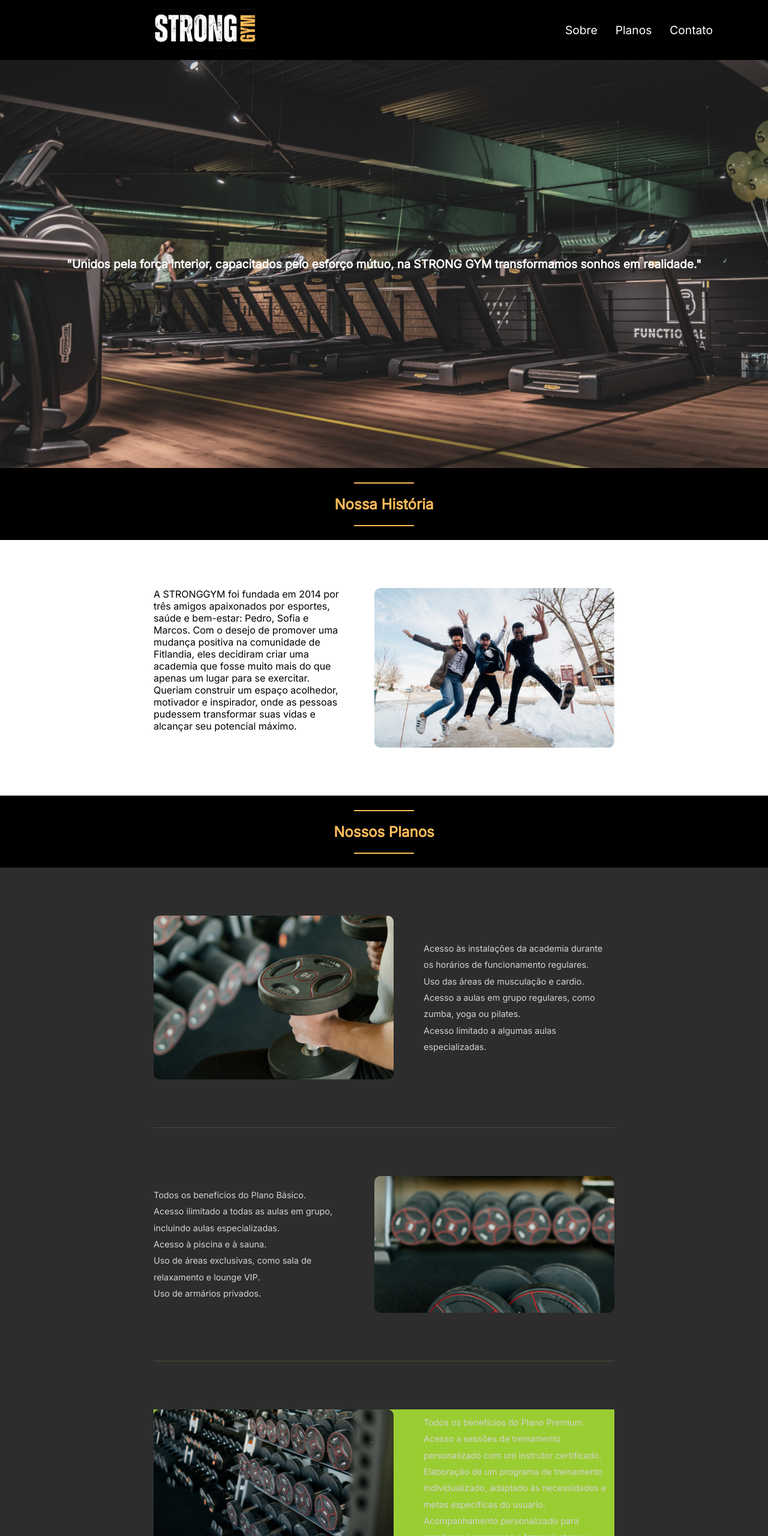
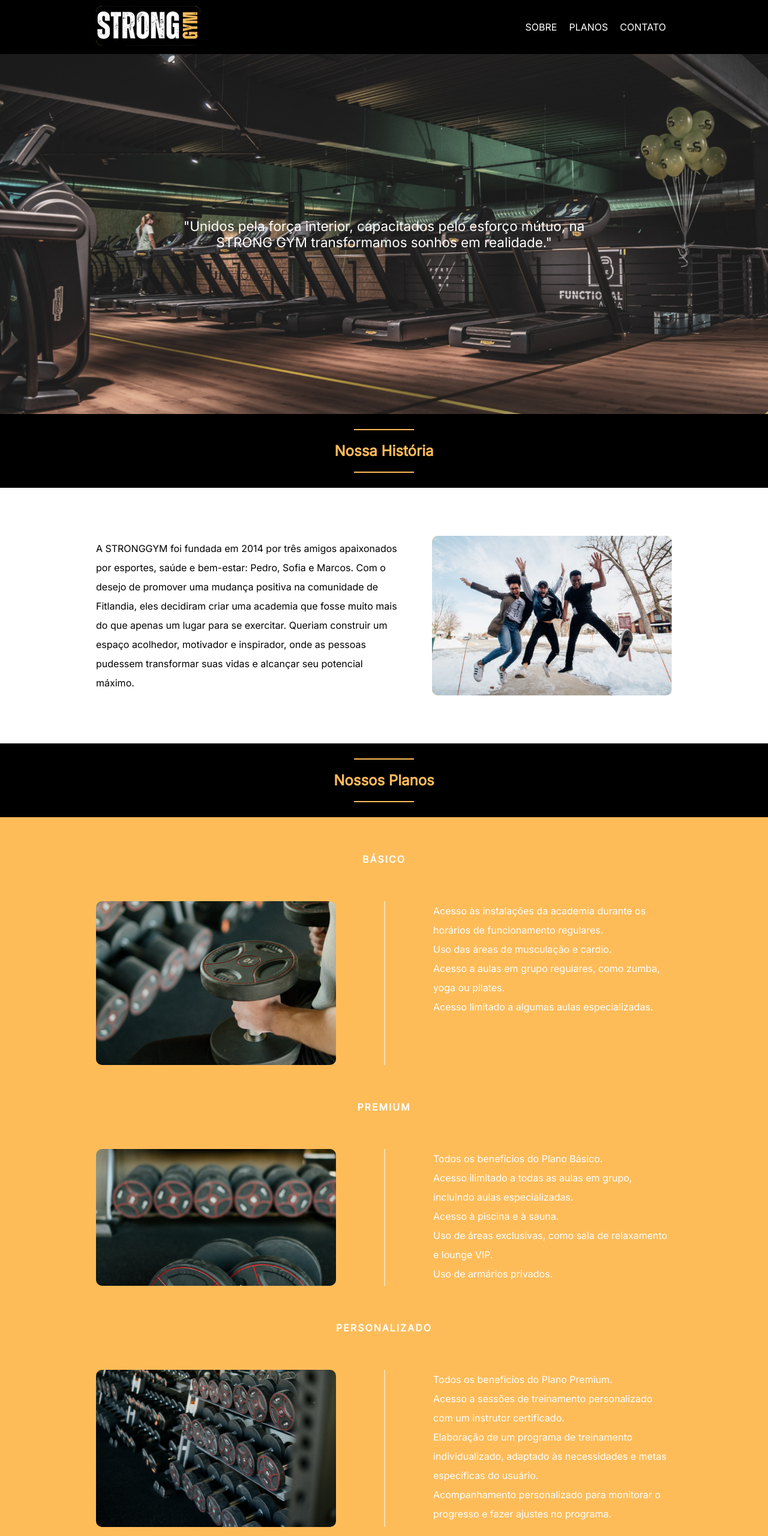
Before and after one commit to Thiafa/StrongGym, a plain HTML site: page index.html in a window 1280 px wide. Shown: the top 2560 px of the page at 60% size. Drawn offline with Linux system fonts and the light colour scheme.

Commit message:
Fix: correigir estilização com flex css

```diff
--- /dev/null
+++ b/css/grid.css
@@ -0,0 +1,116 @@
+*,
+*::before,
+*::after {
+  -webkit-box-sizing: border-box;
+  ;
+  -moz-box-sizing: border-box;
+  box-sizing: border-box;
+}
+
+
+.container {
+  width: 960px;
+  margin: 0 auto;
+  padding: 0;
+  position: relative;
+}
+
+.container::after,
+.container::before {
+  content: " ";
+  display: table;
+}
+
+.container::after {
+  clear: both;
+}
+
+.grid-1,
+.grid-2,
+.grid-3,
+.grid-4,
+.grid-5,
+.grid-6,
+.grid-7,
+.grid-8,
+.grid-9,
+.grid-10,
+.grid-11,
+.grid-12,
+.grid-13,
+.grid-14,
+.grid-15,
+.grid-16,
+.grid-1-3 {
+  float: left;
+  margin-left: 10px;
+  margin-right: 10px;
+}
+
+.grid-1 {
+  width: 40px;
+}
+
+.grid-2 {
+  width: 100px;
+}
+
+.grid-3 {
+  width: 160px;
+}
+
+.grid-4 {
+  width: 220px;
+}
+
+.grid-5 {
+  width: 280px;
+}
+
+.grid-6 {
+  width: 340px;
+}
+
+.grid-7 {
+  width: 400px;
+}
+
+.grid-8 {
+  width: 460px;
+}
+
+.grid-9 {
+  width: 520px;
+}
+
+.grid-10 {
+  width: 580px;
+}
+
+.grid-11 {
+  width: 640px;
+}
+
+.grid-12 {
+  width: 700px;
+}
+
+.grid-13 {
+  width: 760px;
+}
+
+.grid-14 {
+  width: 820px;
+}
+
+.grid-15 {
+  width: 880px;
+}
+
+.grid-16 {
+  width: 940px;
+}
+
+.grid-1-3 {
+  width: 300px;
+}
--- /dev/null
+++ b/css/normalize.css
@@ -0,0 +1,18 @@
+* {
+  margin: 0;
+  padding: 0;
+  list-style: none;
+  text-decoration: none;
+  color: black;
+}
+
+li {
+  list-style: none;
+}
+
+img {
+  max-width: 400px;
+  max-height: 300px;
+  border-radius: 10px;
+  box-shadow: inset 5em 1em gold;
+}
--- a/css/style.css
+++ b/css/style.css
@@ -1,51 +1,49 @@
 @import url('https://fonts.googleapis.com/css2?family=Inter&display=swap');
 @import url('https://fonts.googleapis.com/css2?family=Inter&display=swap');
 
-
 * {
   font-family: 'Inter', sans-serif;
-  margin: 0;
-  padding: 0;
-  list-style: none;
-  text-decoration: none;
-  color: black;
 }
 
 .container {
-  margin: 0 20%;
+  display: flex;
+  max-width: 960px;
+  margin: 0 auto;
 }
 
-.nav {
+.menu {
   width: 100%;
-  height: 100px;
-  display: flex;
-  background-color: black;
-  justify-content: space-between;
-  align-items: center
+  padding: 10px 0;
+  background: #000;
 }
 
-.nav ul {
-  display: flex;
-  justify-content: center;
+.menu-nav {
+  flex: 1;
+  margin: 0 10px;
+  align-self: center;
 }
 
-.nav li {
-  margin-right: 30px;
+.menu-nav ul {
+  float: right;
+  display: flex;
 }
 
-.nav a {
-  color: #fff;
-  font-size: 1.2rem;
+.menu-nav li {
+  margin-left: 20px;
 }
 
-.nav a:hover {
+.menu-nav a {
+  color: white;
+  text-transform: uppercase;
+}
+
+.menu-nav a:hover {
   color: #FEBC59;
-  cursor: pointer;
 }
 
 .intro {
   width: 100%;
-  height: 680px;
+  height: 600px;
   background-image: url('../img/bg-intro.png');
   background-size: cover;
   display: flex;
@@ -54,29 +52,25 @@
 }
 
 .intro p {
-  padding: 0 20px;
+  max-width: 700px;
+  font-size: 1.4em;
   text-align: center;
   color: #fff;
-  font-size: 1.2rem;
-  font-weight: bold;
 }
 
-.historia-titulo {
+.titulo-secao {
   width: 100%;
-  height: 120px;
-  background-color: #000;
-  display: flex;
-  justify-content: center;
-  align-items: center;
-  margin-bottom: 80px;
+  background: #000;
+  padding: 5px 0;
+  text-align: center;
 }
 
-.historia-titulo h2 {
-  color: #FEBC59;
+.titulo-secao h2 {
+  color: #FEBC59
 }
 
-.historia-titulo h2::after,
-.historia-titulo h2::before {
+.titulo-secao h2::after,
+.titulo-secao h2::before {
   content: '';
   display: block;
   width: 100px;
@@ -89,171 +83,121 @@
 .historia {
   display: flex;
   justify-content: space-between;
-  font-size: 1em;
-  gap: 0 50px;
+  align-items: center;
+  margin: 80px auto;
+  gap: 50px;
 }
 
-.historia img {
-  width: 400px;
-  border-radius: 10px;
+.historia p {
+  font-size: 1em;
+  max-width: 600px;
+  font-weight: 400;
+  line-height: calc(1em*2);
 }
 
-.planos-titulo {
+.plano {
   width: 100%;
-  background-color: #000;
-  height: 120px;
-  display: flex;
-  justify-content: center;
-  align-items: center;
-  margin: 80px 0;
+  background-color: #FEBC59;
 }
 
-.planos-titulo h2 {
-  color: #FEBC59;
+.titulo-plano {
+  color: #fff;
+  font-size: 1em;
+  text-align: center;
+  font-weight: bold;
+  text-transform: uppercase;
+  letter-spacing: 2px;
+  margin: 60px 0;
 }
 
-.planos-titulo h2::after,
-.planos-titulo h2::before {
-  content: '';
-  display: block;
-  width: 100px;
-  height: 2px;
-  margin: 20px auto;
-  text-align: center;
-  background: #FEBC59;
+.plano-conteudo {
+  display: flex;
+  justify-content: space-between;
+  gap: 80px;
 }
 
-.plano-bg {
-  background-color: #2D2D2D;
-}
-
-
-.planos div {
-  display: flex;
-  justify-content: space-between;
-  align-items: center;
-  gap: 0 50px;
-  font-size: 1em;
+.plano-conteudo:last-child {
   margin-bottom: 80px;
 }
 
-.planos:last-child {
-  background: yellowgreen;
+.separador::before {
+  content: "";
+  display: block;
+  width: 2px;
+  height: 100%;
+  background-color: rgba(255, 255, 255, 0.5);
 }
 
-.planos img {
-  width: 400px;
-  border-radius: 10px;
-
+.plano-conteudo li {
+  color: #fff;
+  font-size: 1em;
+  line-height: calc(1em*2);
 }
 
-.planos ul {
-  width: 50%;
+.end {
+  width: 100%;
+  height: 300px;
+  background-image: url('../img/img-end.png');
 }
-
-.planos ul li {
-  color: #d3d3d3;
-  font-family: 'Inter', sans-serif;
-  font-size: 0.9em;
-  font-weight: normal;
-  line-height: 1.9em;
-}
-
-.hr {
-  display: block;
-  height: 1px;
-  margin-bottom: 80px;
-  background: rgba(254, 188, 89, 0.20);
-}
-
-.contato-titulo {
-  width: 100%;
-  height: 120px;
-  background-color: #000;
-  display: flex;
-  justify-content: center;
-  align-items: center;
-  margin-bottom: 80px;
-}
-
-.contato-titulo h2 {
-  color: #FEBC59;
-}
-
-.contato-titulo h2::after,
-.contato-titulo h2::before {
-  content: '';
-  display: block;
-  width: 100px;
-  height: 2px;
-  margin: 20px auto;
-  text-align: center;
-  background: #FEBC59;
-}
-
-
-/* Footer */
 
 .footer {
   width: 100%;
   height: 100px;
   background-color: #000;
   display: flex;
-  justify-content: space-between;
+  justify-content: center;
+  align-items: center;
+  flex-direction: row;
 }
 
 .footer p {
-  text-align: center;
-  color: #fff;
+  color: white;
 }
 
-.footer-icons {
-  display: inline-block;
-  width: 50%;
-}
-
-
-
-
-/* BreakPoints */
-
-
-/* Tablet */
-
-
-/* Smartphone */
-
-@media (max-width: 768px) {
+@media (max-width: 600px) {
   .container {
-    margin: 0;
+    flex-direction: column;
+    max-width: 300px;
   }
 
-  .nav {
-    flex-direction: column;
-    justify-content: center;
-    padding: 25px 0;
+  .logo {
+    margin: 0 auto;
   }
 
   .historia {
-    font-size: 0.8em;
-    margin: 0 40px;
     flex-direction: column;
-    align-items: center;
+    margin-top: 20px;
   }
 
   .historia p {
-    margin-bottom: 20px;
+    font-size: 0.9em;
   }
 
-  .planos div {
-    flex-direction: column;
+  .historia img {
+    width: 300px;
   }
 
-  .planos div:last-child {
-    background-color: transparent;
+  .plano-conteudo {
+    flex-direction: column;
+    row-gap: 10px;
   }
 
-  img {
-    max-width: 300px;
+  .separador::before {
+    display: none;
+  }
+
+  .titulo-plano:not(:first-child)::before {
+    content: "";
+    display: block;
+    width: 100%;
+    height: 2px;
+    background-color: rgba(255, 255, 255, 0.5);
+    margin: 20px 0;
+  }
+
+  .plano-conteudo li {
+    color: #fff;
+    font-size: 1em;
+    line-height: calc(1em*2);
   }
 }
--- a/index.html
+++ b/index.html
@@ -5,38 +5,47 @@
   <meta charset="UTF-8">
   <meta name="viewport" content="width=device-width, initial-scale=1.0">
   <title>StrongGym</title>
+  <link rel="stylesheet" href="./css/normalize.css">
   <link rel="stylesheet" href="./css/style.css">
 </head>
 
 <body>
 
-  <nav class="nav ">
-    <a class="container" href="#"><img src="./img/Logo.png" alt="Logo StrongGym"></a>
-    <ul class="container">
+  <header class="menu">
+    <div class="container">
+      <a class="logo" href="#"><img src="./img/Logo.png" alt="Logo StrongGym"></a>
+      <nav class="menu-nav">
+        <ul>
           <li><a href="#sobre"> Sobre</a></li>
           <li> <a href="#planos">Planos</a> </li>
           <li><a href="#contato"> Contato</a></li>
         </ul>
       </nav>
+    </div>
+  </header>
   <div class="intro">
     <p>"Unidos pela força interior, capacitados pelo esforço mútuo, na STRONG GYM transformamos sonhos em realidade."</p>
   </div>
-  <article id="sobre">
-    <div class="historia-titulo">
+  <div class="titulo-secao">
     <h2>Nossa História</h2>
   </div>
-    <div class="historia container">
+  <article id="sobre">
+    <div class="container">
+      <div class="historia">
         <p>A STRONGGYM foi fundada em 2014 por três amigos apaixonados por esportes, saúde e bem-estar: Pedro, Sofia e Marcos. Com o desejo de promover uma mudança positiva na comunidade de Fitlandia, eles decidiram criar uma academia que fosse muito mais do que apenas um lugar para se exercitar. Queriam construir um espaço acolhedor, motivador e inspirador, onde as pessoas pudessem transformar suas vidas e alcançar seu potencial máximo.</p>
         <img src="./img/Friends.png" alt="">
       </div>
+    </div>
   </article>
-  <article id="planos" class="plano-bg">
-    <div class="planos-titulo">
+  <div class="titulo-secao">
     <h2>Nossos Planos</h2>
   </div>
-    <div class="container planos">
-      <div>
+  <article id="planos" class="plano">
+    <div class="container" style="flex-direction: column;">
+      <h3 class="titulo-plano">Básico</h3>
+      <div class="plano-conteudo">
         <img src="./img/Dumbells1.png" alt="">
+        <div class="separador"></div>
         <ul>
           <li> Acesso às instalações da academia durante os horários de funcionamento regulares.</li>
           <li>Uso das áreas de musculação e cardio.</li>
@@ -44,10 +53,10 @@
           <li>Acesso limitado a algumas aulas especializadas.</li>
         </ul>
       </div>
-    </div>
-    <div class="container hr"></div>
-    <div class="container planos">
-      <div>
+      <h3 class="titulo-plano">Premium</h3>
+      <div class="plano-conteudo">
+        <img src="./img/Dumbells2.png" alt="">
+        <div class="separador"></div>
         <ul>
           <li> Todos os benefícios do Plano Básico.</li>
           <li>Acesso ilimitado a todas as aulas em grupo, incluindo aulas especializadas.</li>
@@ -55,26 +64,26 @@
           <li>Uso de áreas exclusivas, como sala de relaxamento e lounge VIP.</li>
           <li>Uso de armários privados.</li>
         </ul>
-        <img src="./img/Dumbells2.png" alt="">
       </div>
-    </div>
-    <div class="container hr"></div>
-    <div class="container planos">
-      <div>
+      <h3 class="titulo-plano">Personalizado</h3>
+      <div class="plano-conteudo">
         <img src="./img/Dumbells3.png" alt="">
+        <div class="separador"></div>
         <ul>
           <li> Todos os benefícios do Plano Premium.</li>
           <li>Acesso a sessões de treinamento personalizado com um instrutor certificado.</li>
           <li>Elaboração de um programa de treinamento individualizado, adaptado às necessidades e metas específicas do usuário.</li>
           <li>Acompanhamento personalizado para monitorar o progresso e fazer ajustes no programa.</li>
         </ul>
+
       </div>
     </div>
   </article>
-  <article id="contato">
-    <div class="contato-titulo">
+  <div class="titulo-secao">
     <h2>Contato</h2>
   </div>
+  <article id="contato">
+    <div class="container">
       <div class="contato-">
         <form action="">
           <label for="">Nome</label>
@@ -84,19 +93,16 @@
           <label for="">Telefone</label>
           <input type="number" name="" id="">
         </form>
-      <img src="./img/Bg-contact.png" alt="">
+
+      </div>
     </div>
   </article>
+
+  <div class="end"></div>
+
   <footer class="footer">
-    <div class="footer-text container">
-      <p>Avenida ficiticia, 479 -Bairro Inventado</p>
-      <p> Cidade Qualquer</p>
-    </div>
-    <div class="footer-icons container">
-      <a href=""><img src="./img/whats.png" alt=""></a>
-      <a href=""><img src="./img/instagram.png" alt=""></a>
-      <a href=""><img src="./img/mail.png" alt=""></a>
-    </div>
+    <p>Todos os direitos Reservados - </p>
+    <p>Thiago César</p>
   </footer>
   </div>
   <script src="./js/script.js"></script>
```
Also changed, not shown: css/style.txt, img/img-end.png (added), index.txt. Lines whose indentation alone changed are shown as unchanged.
